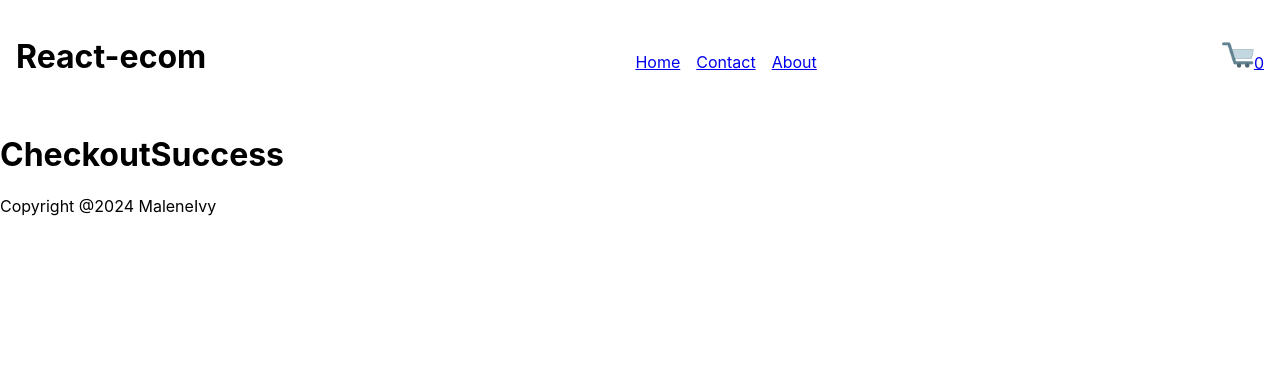
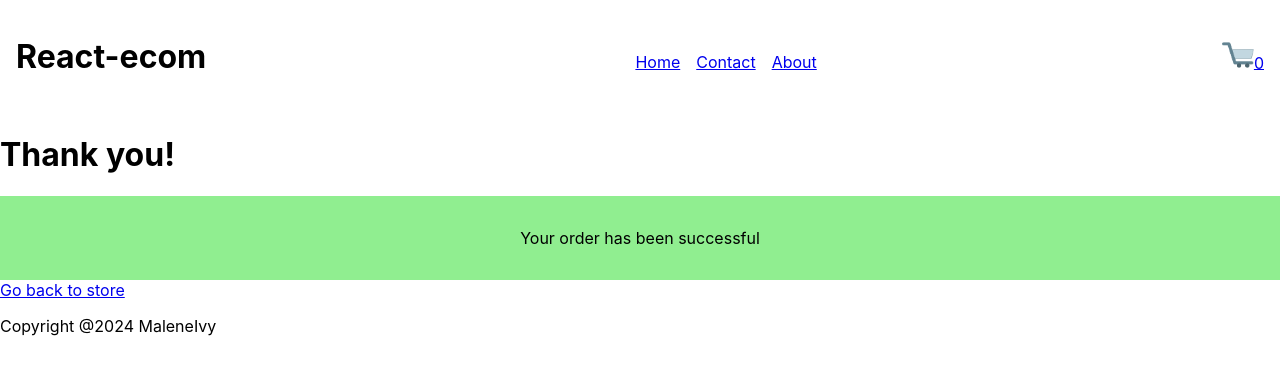
Before and after one commit to maleneivy/react-ecom, a React (Create React App) app: page /checkout-success in a window 1280 px wide. Shown: the top 374 px of the page. Built offline with nearby package versions, Linux system fonts and the light colour scheme.

Commit message:
Added Message for CheckoutSuccessPage sand link back to store

```diff
--- /dev/null
+++ b/src/components/Message/index.jsx
@@ -0,0 +1,13 @@
+const Message = (props) => {
+    const { text, type } = props;
+
+    const messageType = type ? type : 'info';
+
+    return (
+        <div className={`message ${messageType}`}>
+            <p>{text}</p>
+        </div>
+    );
+};
+
+export default Message;
--- a/src/index.css
+++ b/src/index.css
@@ -25,3 +25,16 @@ code {
 .on-sale-price {
   color: red;
 }
+
+.message {
+  padding: 1rem;
+  text-align: center;
+}
+
+.success {
+  background-color: lightgreen;
+}
+
+.error {
+  background-color: red;
+}
--- a/src/pages/CheckoutPage/index.jsx
+++ b/src/pages/CheckoutPage/index.jsx
@@ -36,11 +36,15 @@ const CheckoutPage = () => {
     }
 
     const handleCheckOut = () => {
-        dispatch(clearCheckedOutCart());
-        dispatch(clearCart());
-        localStorage.removeItem("cart");
+        const confirmation = window.confirm("Are you sure you want to checkout? Your cart will be erased if you do.");
+        if (confirmation) {
+            dispatch(clearCheckedOutCart());
+            dispatch(clearCart());
+            localStorage.removeItem("cart");
+            window.location.href = "/checkout-success";
+        }
+    };
 
-    }
 
     if (cart.length === 0) {
         return <p>Your cart is empty.</p>;
@@ -60,9 +64,7 @@ const CheckoutPage = () => {
             ))}
             <div>
                 <h3>Total cost: {totalCost}NOK</h3>
-                <Link to="/checkout-success" onClick={handleCheckOut}>
-                    <button>Checkout</button>
-                </Link>
+                <button onClick={handleCheckOut}>Checkout</button>
             </div>
         </>
     );
--- a/src/pages/CheckoutSuccessPage/index.jsx
+++ b/src/pages/CheckoutSuccessPage/index.jsx
@@ -1,3 +1,5 @@
+import { Link } from "react-router-dom";
+import Message from "../../components/Message";
 import { useCartFromLocalStorage } from "../../utils/localStorage/getCart";
 
 function CheckoutSuccessPage() {
@@ -5,7 +7,9 @@ function CheckoutSuccessPage() {
 
     return (
         <>
-        <h1>CheckoutSuccess</h1>
+        <h1>Thank you!</h1>
+        <Message text="Your order has been successful" type="success" />
+        <Link to="/">Go back to store</Link>
         </>
     );
 }
```
